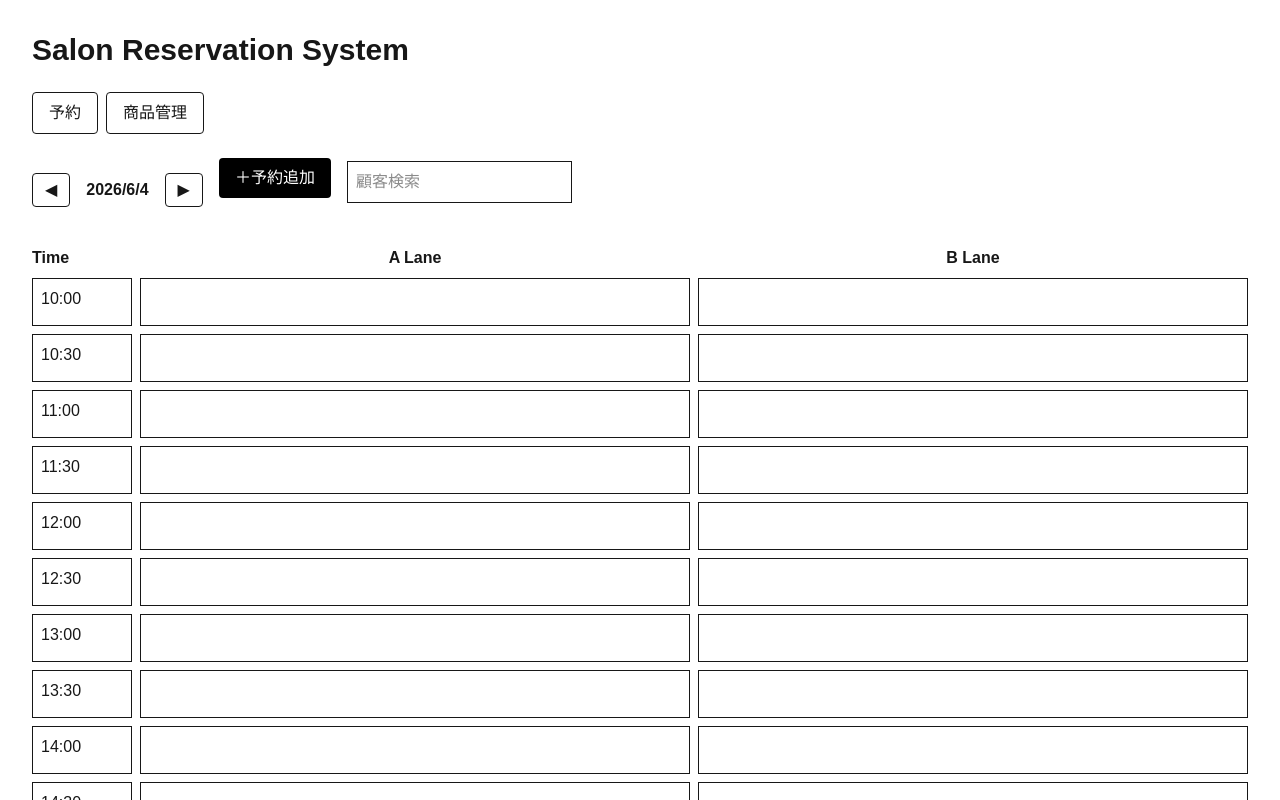
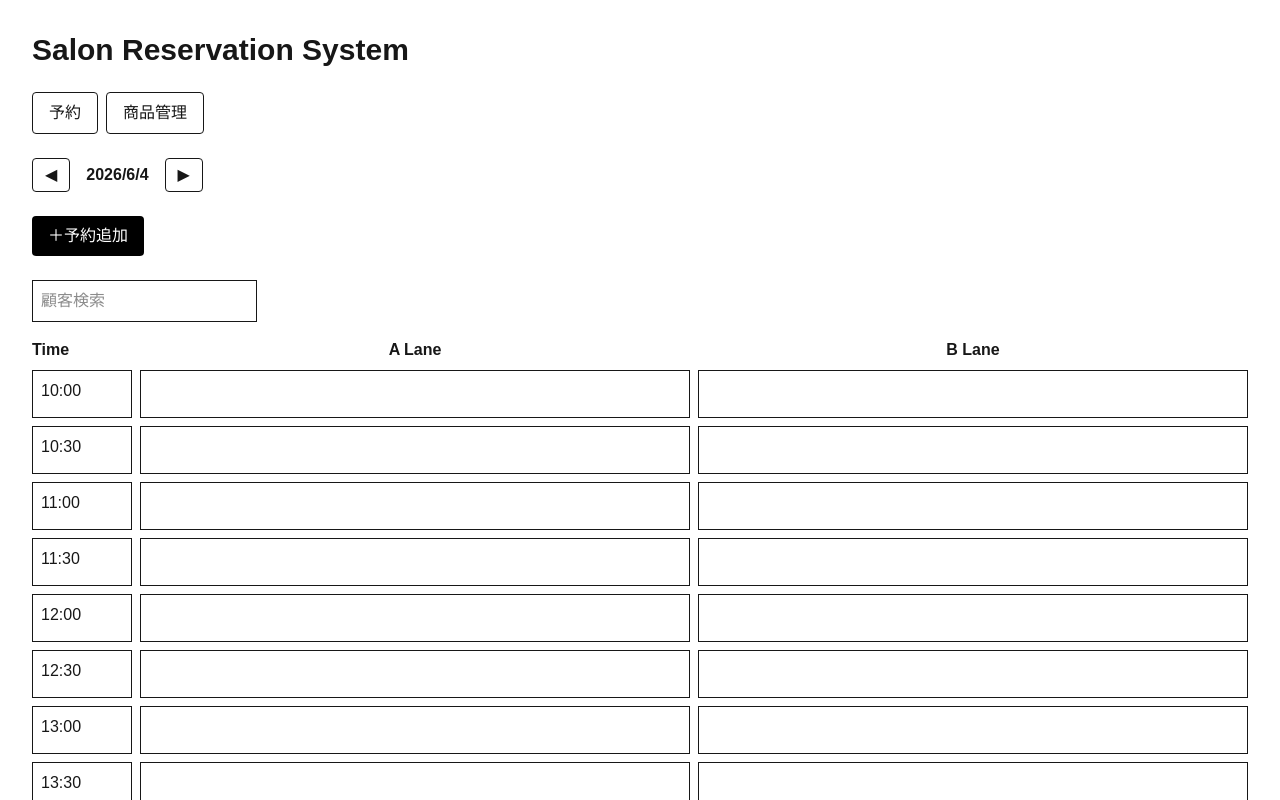
Before and after one commit to na-kroom/salon-reservation-system, a Next.js app: page / in a window 1280 px wide. Shown: the top 800 px of the page. Built offline with nearby package versions, Linux system fonts and the light colour scheme.

Commit message:
refactor: move reservation table to component

```diff
--- a/app/page.tsx
+++ b/app/page.tsx
@@ -8,7 +8,6 @@ import type { Product } from "@/types/Product";
 import SalesSummary from "@/components/SalesSummary";
 import CustomerCard from "@/components/CustomerCard";
 import ReservationPage from "@/components/ReservationPage";
-
 export default function Home() {
   const [reservations, setReservations] = useState<Reservation[]>([
     {
@@ -346,81 +345,14 @@ const [quantity, setQuantity] =
       setIsModalOpen={setIsModalOpen}
       searchTerm={searchTerm}
       setSearchTerm={setSearchTerm}
+
+      times={times}
+      reservations={reservations}
+      selectedDate={date.toISOString().split("T")[0]}
+      setSelectedReservation={setSelectedReservation}
+      setIsEditing={setIsEditing}
     />
 
-        <div className="grid grid-cols-[100px_1fr_1fr] gap-2">
-        <div className="font-bold">Time</div>
-        <div className="font-bold text-center">A Lane</div>
-        <div className="font-bold text-center">B Lane</div>
-
-        {times.map((time) => (
-          <React.Fragment key={time}>
-            <div className="border p-2">
-              {time}
-            </div>
-            <div className="border p-2 h-12">
-              {reservations
-                .filter(
-                  (r) =>
-                    r.startTime === time &&
-                    r.lane === "A" &&
-                    r.date === date.toISOString().split("T")[0]
-                    &&
-r.customer.includes(searchTerm)
-                )
-                .map((r) => (
-                  <div
-                    key={r.id}
-                    className="cursor-pointer"
-                    onClick={() => {
-                      setSelectedReservation(r);
-                      setIsEditing(true);
-                    }}
-                  >
-                    {r.customer}
-                  </div>
-                ))}
-            </div>
-
-           <div className="border p-2 h-12">
-            {reservations
-              .filter(
-                (r) =>
-                  r.startTime === time &&
-                  r.lane === "B" &&
-                  r.date === date.toISOString().split("T")[0] &&
-                  r.customer.includes(searchTerm)
-              )
-              .map((r) => (
-                <div
-                  key={r.id}
-                  className="cursor-pointer"
-                  onClick={() => {
-                    if (confirm("削除しますか？")) {
-                      setReservations(
-                        reservations.filter(
-                          (reservation) => reservation !== r
-                        )
-                      );
-                    }
-                  }}
-                >
-                <div>
-                    <div>{r.customer}</div>
-                      <div className="text-xs">
-                      {r.startTime}〜{r.endTime}
-                    </div>
-                    <div className="text-xs text-gray-500">
-                      {r.menu}
-                    </div>
-                  </div>
-                </div>
-              ))}
-          </div>
-
-          </React.Fragment>
-        ))}
-      </div>
 <ReservationModal
   isOpen={isModalOpen}
 
--- a/components/ReservationPage.tsx
+++ b/components/ReservationPage.tsx
@@ -1,3 +1,6 @@
+import React from "react";
+import type { Reservation } from "@/types/Reservation";
+
 type ReservationPageProps = {
   date: Date;
   setDate: React.Dispatch<React.SetStateAction<Date>>;
@@ -10,6 +13,18 @@ type ReservationPageProps = {
   setSearchTerm: React.Dispatch<
     React.SetStateAction<string>
   >;
+
+  times: string[];
+  reservations: Reservation[];
+  selectedDate: string;
+
+  setSelectedReservation: React.Dispatch<
+    React.SetStateAction<Reservation | null>
+  >;
+
+  setIsEditing: React.Dispatch<
+    React.SetStateAction<boolean>
+  >;
 };
 
 export default function ReservationPage({
@@ -18,10 +33,15 @@ export default function ReservationPage({
   setIsModalOpen,
   searchTerm,
   setSearchTerm,
-}: ReservationPageProps)
-{
+  times,
+  reservations,
+  selectedDate,
+  setSelectedReservation,
+  setIsEditing,
+}: ReservationPageProps) {
   return (
     <>
+      {/* 日付切替 */}
       <div className="mb-6 flex items-center gap-4">
         <button
           className="border px-3 py-1 rounded"
@@ -48,6 +68,9 @@ export default function ReservationPage({
         >
           ▶
         </button>
+      </div>
+
+      {/* 予約追加 */}
       <div className="mb-6">
         <button
           onClick={() => setIsModalOpen(true)}
@@ -57,15 +80,73 @@ export default function ReservationPage({
         </button>
       </div>
 
+      {/* 顧客検索 */}
       <input
         type="text"
         placeholder="顧客検索"
         value={searchTerm}
-  onChange={(e) =>
-    setSearchTerm(e.target.value)
-  }
+        onChange={(e) => setSearchTerm(e.target.value)}
         className="border p-2 mb-4"
       />
+
+      {/* タイムテーブル */}
+      <div className="grid grid-cols-[100px_1fr_1fr] gap-2">
+        <div className="font-bold">Time</div>
+        <div className="font-bold text-center">A Lane</div>
+        <div className="font-bold text-center">B Lane</div>
+
+        {times.map((time) => (
+          <React.Fragment key={time}>
+            <div className="border p-2">{time}</div>
+
+            <div className="border p-2 h-12">
+              {reservations
+                .filter(
+                  (r) =>
+                    r.startTime === time &&
+                    r.lane === "A" &&
+                    r.date === selectedDate &&
+                    r.customer.includes(searchTerm)
+                )
+                .map((r) => (
+                  <div
+                    key={r.id}
+                    className="cursor-pointer"
+                    onClick={() => {
+                      setSelectedReservation(r);
+                      setIsEditing(true);
+                    }}
+                  >
+                    {r.customer}
+                  </div>
+                ))}
+            </div>
+
+            <div className="border p-2 h-12">
+              {reservations
+                .filter(
+                  (r) =>
+                    r.startTime === time &&
+                    r.lane === "B" &&
+                    r.date === selectedDate &&
+                    r.customer.includes(searchTerm)
+                )
+                .map((r) => (
+                  <div key={r.id} className="cursor-pointer">
+                    <div>{r.customer}</div>
+
+                    <div className="text-xs">
+                      {r.startTime}〜{r.endTime}
+                    </div>
+
+                    <div className="text-xs text-gray-500">
+                      {r.menu}
+                    </div>
+                  </div>
+                ))}
+            </div>
+          </React.Fragment>
+        ))}
       </div>
     </>
   );
```
Lines whose indentation alone changed are shown as unchanged.
